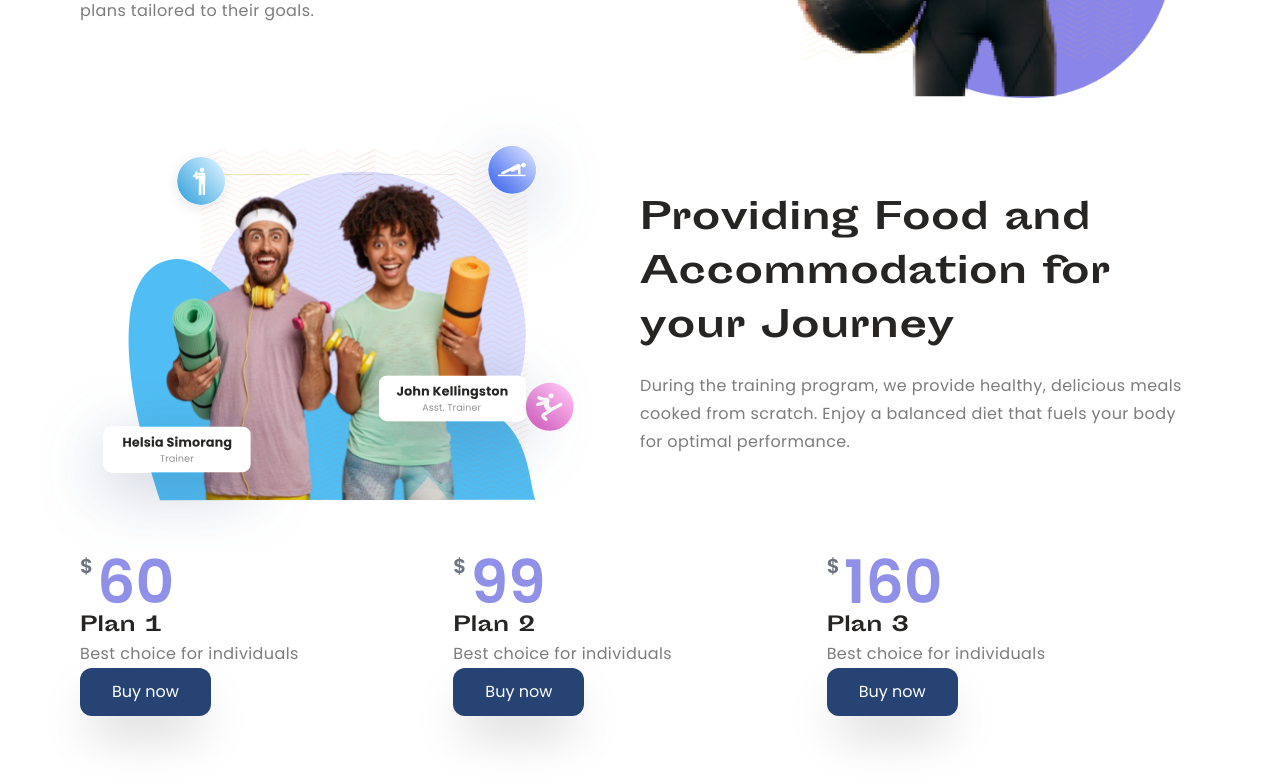
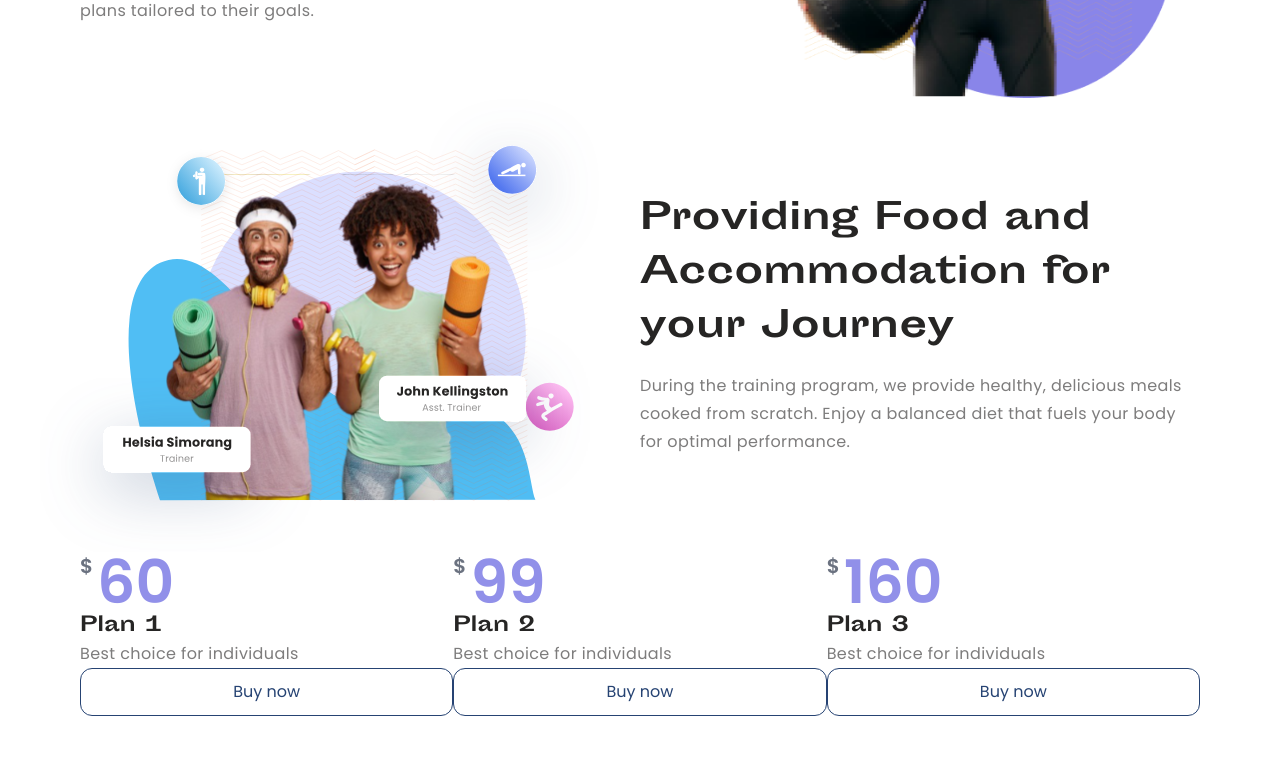
Before and after one commit to sohanemon/helsia-bootcamp, a Next.js app: page / in a window 1280 px wide. Shown: the part 1967-2751 px from the top of the page. Built offline with nearby package versions, Linux system fonts and the light colour scheme.

Commit message:
Jun 15, 2023, 12:21 AM

```diff
--- a/src/app/pricing.tsx
+++ b/src/app/pricing.tsx
@@ -26,7 +26,7 @@ const PricingCard = ({
       </div>
       <Heading className='text-xl'>Plan {idx}</Heading>
       <GrayText>Best choice for individuals</GrayText>
-      <Button>Buy now</Button>
+      <Button outline>Buy now</Button>
     </div>
   );
 };
--- a/src/components/ui/button.tsx
+++ b/src/components/ui/button.tsx
@@ -4,13 +4,22 @@ import { HtmlHTMLAttributes } from 'react';
 export default function Button({
   className,
   white,
+  outline,
   ...props
-}: HtmlHTMLAttributes<HTMLButtonElement> & { white?: boolean }) {
+}: HtmlHTMLAttributes<HTMLButtonElement> & {
+  white?: boolean;
+  outline?: boolean;
+}) {
   return (
     <button
       className={cn(
         'h-12 bg-themeBlue rounded-xl whitespace-nowrap flex items-center gap-5 shadow-2xl text-white px-8',
-        { 'bg-white text-themeBlue': white },
+        {
+          'bg-white text-themeBlue': white,
+          'bg-transparent text-themeBlue border-current border shadow-none w-full flex justify-center':
+            outline,
+        },
+
         className
       )}
       {...props}
```
